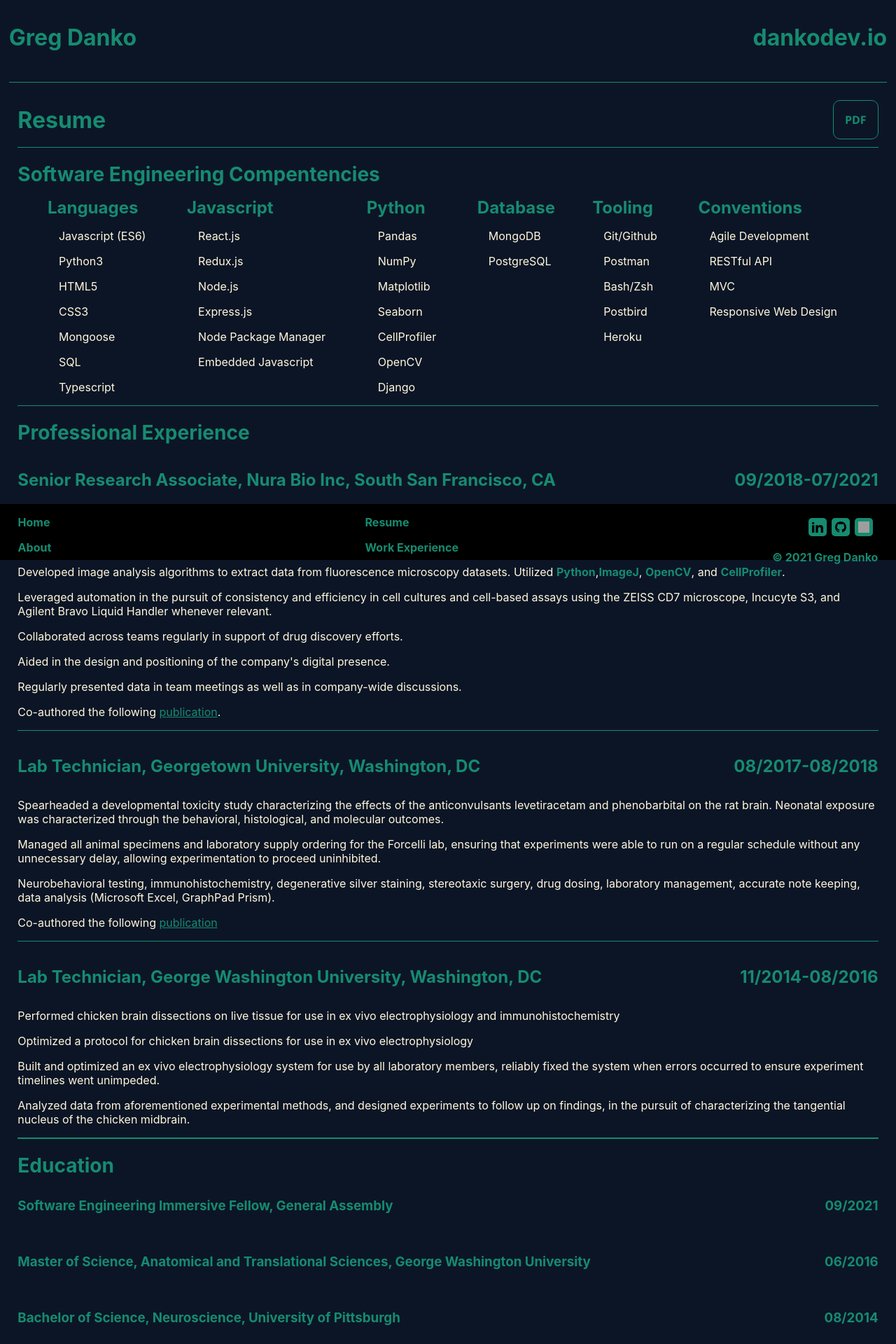
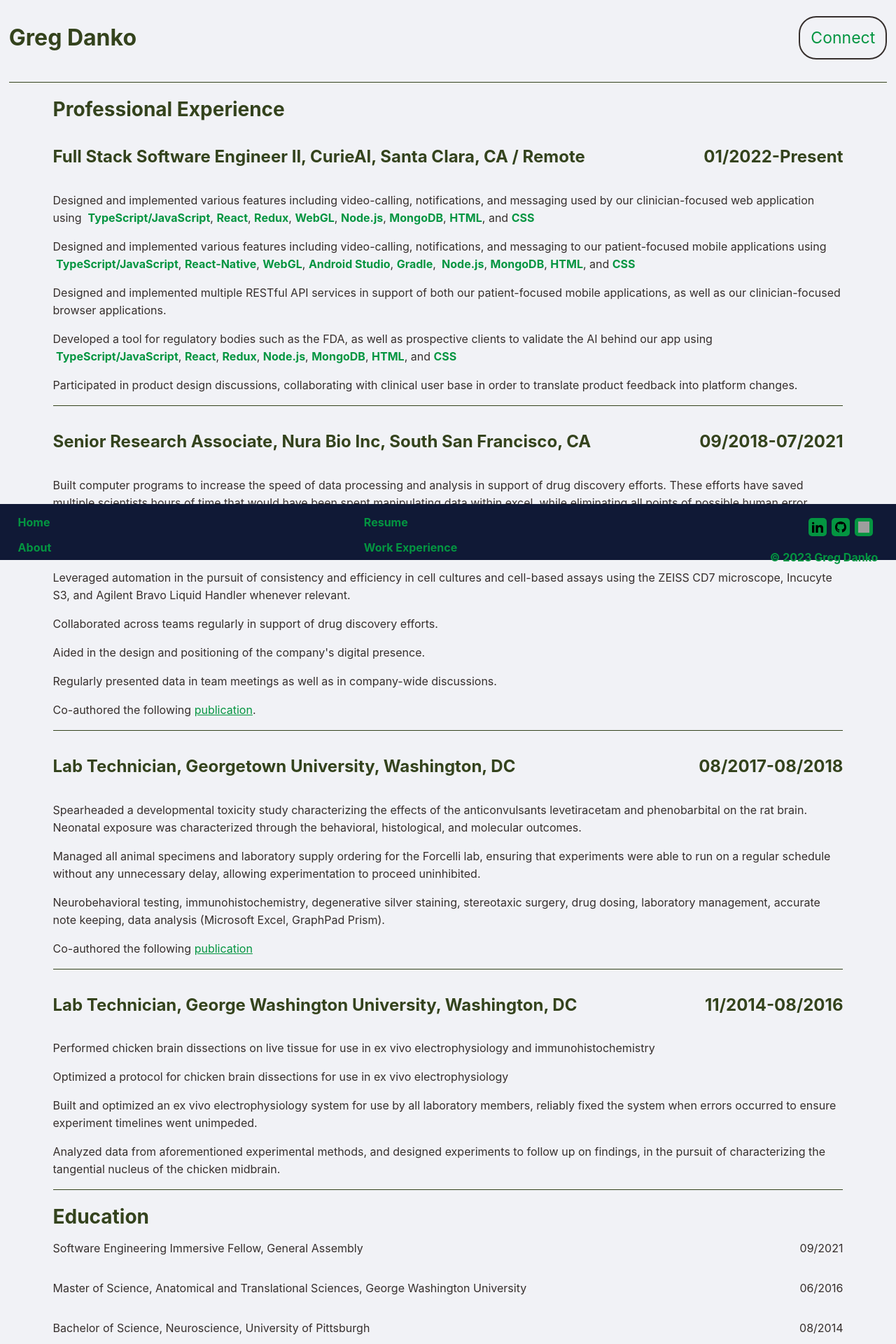
Before and after one commit to gregdanko92/portfolio_v1, a React (Create React App) app: page /work_experience in a window 1280 px wide. Shown: the top 1920 px of the page at 70% size. Built offline with nearby package versions, Linux system fonts and the light colour scheme; grey boxes are pictures that could not be loaded.

Commit message:
node version

```diff
--- a/package.json
+++ b/package.json
@@ -2,6 +2,9 @@
   "name": "resume-site",
   "version": "0.1.0",
   "private": true,
+  "engines": {
+    "node": "16.x"
+  },
   "dependencies": {
     "@react-pdf-viewer/core": "^2.4.1",
     "@react-pdf-viewer/default-layout": "^2.9.1",
--- a/public/index.html
+++ b/public/index.html
@@ -28,7 +28,7 @@
       work correctly both with client-side routing and a non-root public URL.
       Learn how to configure a non-root public URL by running `npm run build`.
     -->
-    <title>dankodev.io</title>
+    <title>Greg Danko</title>
   </head>
   <body>
     <noscript>You need to enable JavaScript to run this app.</noscript>
--- a/src/App.css
+++ b/src/App.css
@@ -1,28 +1,33 @@
 .App {
 
   overscroll-behavior:none;
-  overflow:hidden;
+  /* overflow:hidden; */
 }
 a {
-  color: #168b70;
+  color: #049541;
 
 }
 a:visited {
-  color: #168b70;;
+  color: #049541;;
   font-style: italic;
 }
 body {
   /* height:60%; */
-  background-color:#0c1526;
-  color:  #168b70;;
+  background-color:#f1f2f6;
+  color:  #34431d;;
   padding:1%;
   /* min-height: 100%; */
 
 }
 
+h1{
+  color:#34431d;;
+}
+
 .site-header {
+
   align-items: center;
-  color: #168b70;;
+  color: #34431d;;
   margin: 0%;
   height:10vh;
   width:100%;
@@ -31,7 +36,7 @@
   justify-content:space-between;
   padding: 0%;
   padding-bottom:1.5em;
-  border-bottom:  #168b70;;
+  border-bottom:  #34431d;;
   border-style:solid;
   border-width: 0em;
   border-bottom-width: 0.1em;
@@ -44,8 +49,8 @@
 
 
 footer {
-  background-color: rgb(0, 0, 0);
-  color: #168b70;;
+  background-color: #101936;
+  color: #049541;;
   height:10vh;
   width:100vw;
   margin-top:100%;
@@ -73,7 +78,7 @@
   width:16;
   padding: 5px;
   margin-top:20px;
-  background-color: #168b70;;
+  background-color: #049541;;
   border-radius: 5px;
   margin-right:7px;
   transition:1s;
@@ -91,7 +96,7 @@
   font-family:'Segoe UI', 'Roboto', 'Oxygen', 'Ubuntu', 'Cantarell', 'Fira Sans', 'Droid Sans', 'Helvetica Neue', sans-serif;
   font-weight: bold;
   text-decoration: none;
-  border: 1px solid #168b70;
+  border: 1px solid #34431d;
   padding: 2vh;
   margin-bottom:3vh;
   border-radius: 10px;
@@ -104,7 +109,7 @@
 }
 .resume-top {
     align-items: center;
-    color: #168b70;;
+    color: #34431d;;
     margin: 0%;
     height:10vh;
     width:100%;
@@ -119,25 +124,18 @@
 
   .about-content{
     margin: 0%, 6% 3% 0%;
-    color:#168b70;
+    color:#34431d;
     overflow: scroll;
     height:60em;
   }
 .job-block-header{
   align-items: center;
-    color: #168b70;;
-    margin: 0% 0%;
-    height:10vh;
+    color: #34431d;;
     width:100%;
     display:flex;
     flex-flow:row wrap;
     justify-content:space-between;
-    /* padding: 0%;
-    margin-right:5%; */
     scroll-snap-type:mandatory;
-    top:0;
-    left:0;
-    right:0;
 }
 .resume-body{
   height:120em;
@@ -172,7 +170,7 @@
   font-weight:bolder;
 }
 strong{
-  color:#168b70;
+  color:#049541;
 }
 .pdf-container{
   width:100vw;
@@ -197,7 +195,7 @@
   width:16px;
   padding: 5px;
   margin-top:20px;
-  background-color: #168b70;;
+  background-color: #049541;;
   border-radius: 5px;
   margin-right:7px;
   transition:1s;
@@ -220,7 +218,6 @@
   font-size: 1.75em;
   font-weight:bold;
   padding-top:0.75em;
-  border-top: 1px solid #168b70;
 }
 
 h2 {
@@ -235,11 +232,12 @@
 }
 
 .one-job{
-  border-bottom: 1px solid #168b70;
+  border-bottom: 1px solid #34431d;
 
 }
 .education-section{
-  border-bottom: 1px solid #168b70;
+  border-bottom: 1px solid #34431d;
+  height:35vh
 
 }
 
@@ -266,7 +264,7 @@
 }
 }
 
-h3{
+h3 {
   margin-block-start: 1em;
     margin-block-end: 1em;
 }
@@ -276,3 +274,47 @@
   width:200vw;
   overflow-y: hidden;
 }
+
+.job-description {
+/* padding:0% 5% */
+}
+
+.education-line{
+  display: flex;
+  flex-direction: row;
+  width:100%;
+  justify-content:space-between;
+}
+
+.site-body-container{
+  padding:0% 5%;
+
+
+}
+
+.work-experience-component-container{
+  overflow-y: scroll;
+}
+
+p{
+  line-height:25px;
+  color:#362f2d
+}
+
+.send-message{
+  font-size: 23px;
+  border: solid 2px #362f2d;
+  color:#362f2d;
+  padding:15px;
+  border-radius:25px;
+  transition:1s;
+
+}
+.link-message{
+  text-decoration: none;
+}
+
+.send-message:hover{
+  background-color:#049541;
+  transition:1s;
+}
--- a/src/App.js
+++ b/src/App.js
@@ -14,8 +14,7 @@
   return (
     <div className="App">
       <Header/>
-
-      <body>
+    <div className='site-body-container'>
       <Switch>
           <Route path='//' exact component={Welcome} >
             <Welcome/>
@@ -28,10 +27,6 @@
           <Route path= '/work_experience' exact component={WorkExperience}>
           <WorkExperience/>
           </Route>
-
-          {/* <Route path= '/pdf' exact component={PdfResume}>
-          <PdfResume/>
-          </Route> */}
 
           <Route path= '/resume' exact component={Resume}>
           <Resume/>
@@ -47,8 +42,8 @@
 
 
       </Switch>
+    </div>
       <Footer/>
-        </body>
 
     </div>
   );
--- a/src/components/About.jsx
+++ b/src/components/About.jsx
@@ -18,7 +18,7 @@
             <p>In 2014, I graduated with my Bachelor of Science in neuroscience from the University of Pittsburgh, and followed it up with a Master of Science in Anatomical and Translational Sciences from George Washington University in 2016. Fully intending on a career in neuroscience research, I moved to California to work in drug development after working in neuroscience and pharmacology labs at both George Washington University and Georgetown University. </p>
             <p>Working at Nura Bio from 2018-2021, I learned a lot about the drug development industry, as well as those services that run in parallel with drug development. I came to a personal conclusion that my eye for innovation lies tangential to the pursuit of science, namely in software. Working at the bench exposed me to inefficiences in research that are only evident in the industrial setting, and that these issues could be abated with the proper software solutions. </p>
             <p>I began to automate some internal data processing tasks that otherwise occupied scientists on our team, and this led to my burgoening interest in programming. Armed with only as much as Google and Stack Overflow could take me, I decided to enroll in General Assembly's Software Engineering Immersive program to gain a more thorough understanding of full stack application development</p>
-            <p>I've made a lot of progress in a ~relatively~ short period of time, but I'm always looking to push my horizons further! </p>
+            <p> Since wrapping up the bootcamp, I have taken a position at CurieAI, working as a full stack software engineer. Here I've been able to work on multiple apps targeting both clinicans and thier respective patients. This work has given me exposure to new kinds of database technology, performance monitoring, as well as mobile development, while also working with countless new libraries and frameworks, allowing me to build some pretty cool stuff!</p>
             <p>Feel free to check out my <Link to="/projects">projects</Link>,
                  my <Link to='/resume'>resume</Link>, or <Link to='/contact'>connect</Link> with me directly!</p>
 
--- a/src/components/Footer.jsx
+++ b/src/components/Footer.jsx
@@ -37,7 +37,7 @@
                     </div>
 
 
-                    <h4> © 2021 Greg Danko</h4>
+                    <h4> © 2023 Greg Danko</h4>
                 </div>
 
             </footer>
--- a/src/components/Header.jsx
+++ b/src/components/Header.jsx
@@ -9,8 +9,8 @@
                  to='/'>
                      <h1>Greg Danko</h1></Link>
             </div>
-            <div className='domain-name'>
-                <h1>dankodev.io</h1>
+            <div className='send-message '>
+            <Link to='/contact' className='link-message' href="mailto:gregdanko92@gmail.com">Connect</Link>
             </div>
         </header>
     )
--- a/src/components/PdfResume.jsx
+++ b/src/components/PdfResume.jsx
@@ -5,7 +5,7 @@
     return(
         <div className='resume-image'>
             <iframe onClick="window.open('path', '_blank', 'fullscreen=yes'); return false;"
- width='800' height='800' src="https://docs.google.com/document/d/e/2PACX-1vR2VNXJPbDnKb1L2cAP3jmxFisMHZjeu-KfOdjLYJDe4oFzRyHFPGfCFKhWQS0GaRMXVAW2E2ewHvle/pub?embedded=true"></iframe>
+ width='800' height='800' src="https://docs.google.com/document/d/e/2PACX-1vSWz9mblXoObYCN-4PfE-6MXQyprqocw3Ff3BBh_IW9pwxgVgPWeLVCGNEf1BDXerz3Hp0_csHGeN5R/pub"></iframe>
 </div>
     )
 }
--- a/src/components/Resume.jsx
+++ b/src/components/Resume.jsx
@@ -15,8 +15,8 @@
                     <h1>Resume</h1>
                     <p>Here's a <a
                     // target="_blank"
-                    href='https://docs.google.com/document/d/e/2PACX-1vR2VNXJPbDnKb1L2cAP3jmxFisMHZjeu-KfOdjLYJDe4oFzRyHFPGfCFKhWQS0GaRMXVAW2E2ewHvle/pub'
-                    ><b>PDF copy of my resume</b></a> that you can download, I do try to keep it updated on a regular basis, but please reach out for the most current copy over email at gregdanko92@gmail.com </p>
+                    href='https://docs.google.com/document/d/e/2PACX-1vSWz9mblXoObYCN-4PfE-6MXQyprqocw3Ff3BBh_IW9pwxgVgPWeLVCGNEf1BDXerz3Hp0_csHGeN5R/pub'
+                    ><b>copy of my resume</b></a> that you can download, I do try to keep it updated on a regular basis, but please reach out for the most current copy over email at gregdanko92@gmail.com </p>
                 </div>
 
                 <div className='resume-top-right' >
--- a/src/components/Welcome.jsx
+++ b/src/components/Welcome.jsx
@@ -12,9 +12,7 @@
         <div>
             <body>
                 <h1>Hey there, I'm Greg</h1>
-                <p>I am a full stack engineer based in San Francisco, California</p>
-                <p> After a spending a good amount of time self teaching, and eventually enrolling in a software engineering immersive bootcamp, I'm excited to join the ranks in a proper engineering environment</p>
-                <p>My current stack includes Javascript (React, Express, and Node), Python (Pandas, Flask, and Django), and database technology (MongoDB, SQL) and more</p>
+                <p>I am a full stack engineer based in Los Angeles, California</p>
                 <p>Feel free to check out my detailed <Link to="/work_experience">work experience</Link>,
                  my <Link to='/resume'>resume</Link>, or <Link to='/contact'>connect</Link> with me directly!</p>
             </body>
--- a/src/components/WorkExperience.jsx
+++ b/src/components/WorkExperience.jsx
@@ -1,106 +1,55 @@
 import React from 'react'
 import { useEffect } from 'react';
 
-function WorkExperience(){
+function WorkExperience() {
 
   useEffect(() => {
     window.scrollTo(0, 0)
   }, [])
 
-    return(
+  const getSkillFormatting = (skills) => {
+    let skillString = skills.map(skill => {
+      if (skill === skills[skills.length - 1]) {
+        return <>
+          &nbsp;and <strong>{skill}</strong>
+        </>
+      } else {
+        return <>
+          &nbsp;<strong>{skill}</strong>,
+        </>
+      }
+    })
+    console.log(skillString)
+    return skillString
+  }
 
-            <div className='resume-body'>
-                <div className='resume-top'>
-                    <div className='resume-top-left'>
-                        <h1>Resume</h1>
-                    </div>
-
-                    <div className='resume-top-right' >
-                        <a className='download-cv'
-                        target="_blank"
-                        href='https://docs.google.com/document/d/e/2PACX-1vR2VNXJPbDnKb1L2cAP3jmxFisMHZjeu-KfOdjLYJDe4oFzRyHFPGfCFKhWQS0GaRMXVAW2E2ewHvle/pub'
-                        >PDF</a>
-
-                    </div>
-                </div>
-
-                <div className='professional-experience'>
-                <>Software Engineering Compentencies</>
-            </div>
-                <div className='skill-block-parent'>
-                        <div className='skill-block'>
-                            <div className='skill-block-heading'><strong>Languages</strong></div>
-                            <div className='skills'>
-                                <p>Javascript (ES6)</p>
-                                <p>Python3</p>
-                                <p>HTML5</p>
-                                <p>CSS3</p>
-                                <p>Mongoose</p>
-                                <p>SQL</p>
-                                <p>Typescript</p>
-                            </div>
-                        </div>
-                        <div className='skill-block'>
-                            <div className='skill-block-heading'><strong>Javascript</strong></div>
-                            <div className='skills'>
-                                <p>React.js</p>
-                                <p>Redux.js</p>
-                                <p>Node.js</p>
-                                <p>Express.js</p>
-                                <p>Node Package Manager</p>
-                                <p>Embedded Javascript</p>
-
-                            </div>
-                        </div>
-                        <div className='skill-block'>
-                            <div className='skill-block-heading'><strong>Python</strong></div>
-                            <div className='skills'>
-                                <p>Pandas</p>
-                                <p>NumPy</p>
-                                <p>Matplotlib</p>
-                                <p>Seaborn</p>
-                                <p>CellProfiler</p>
-                                <p>OpenCV</p>
-                                <p>Django</p>
-                            </div>
-                        </div>
-                        <div className='skill-block'>
-                            <div className='skill-block-heading'><strong>Database</strong></div>
-                            <div className='skills'>
-                                <p>MongoDB</p>
-                                <p>PostgreSQL</p>
-                            </div>
-                        </div>
-                        <div className='skill-block'>
-                            <div className='skill-block-heading'><strong>Tooling</strong></div>
-                            <div className='skills'>
-                                <p>Git/Github</p>
-                                <p>Postman</p>
-                                <p>Bash/Zsh</p>
-                                <p>Postbird</p>
-                                <p>Heroku</p>
-                            </div>
-                        </div>
-                        <div className='skill-block'>
-                            <div className='skill-block-heading'><strong>Conventions</strong></div>
-                            <div className='skills'>
-                                <p>Agile Development</p>
-                                <p>RESTful API</p>
-                                <p>MVC</p>
-                                <p>Responsive Web Design</p>
-                            </div>
-                        </div>
-                </div>
+  return (
+    <div className='work-experience-component-container'>
 
       <div className='professional-experience'>
         <>Professional Experience</>
+      </div>
+
+
+      <div className="one-job">
+        <div className='job-block-header'>
+          <h2>Full Stack Software Engineer II, CurieAI, Santa Clara, CA /  Remote</h2> <h2>01/2022-Present</h2>
+        </div>
+        <div className='job-description'>
+          <p>Designed and implemented various features including video-calling, notifications, and messaging used by our clinician-focused web application using {getSkillFormatting(['TypeScript/JavaScript', 'React', 'Redux', 'WebGL', 'Node.js', 'MongoDB', 'HTML', 'CSS'])} </p>
+          <p>Designed and implemented various features including video-calling, notifications, and messaging to our patient-focused mobile applications using {getSkillFormatting(['TypeScript/JavaScript', 'React-Native', 'WebGL', 'Android Studio', 'Gradle', ' Node.js', 'MongoDB', 'HTML', 'CSS'])} </p>
+          <p>Designed and implemented multiple RESTful API services in support of both our patient-focused mobile applications, as well as our clinician-focused browser applications.</p>
+          <p>Developed a tool for regulatory bodies such as the FDA, as well as prospective clients to validate the AI behind our app using {getSkillFormatting(['TypeScript/JavaScript', 'React', 'Redux', 'Node.js', 'MongoDB', 'HTML', 'CSS'])}  </p>
+          <p>Participated in product design discussions, collaborating with clinical user base in order to translate product feedback into platform changes.</p>
+        </div>
+
       </div>
 
       <div className="one-job">
         <div className='job-block-header'>
           <h2>Senior Research Associate, Nura Bio Inc, South San Francisco, CA</h2> <h2>09/2018-07/2021</h2>
         </div>
-
+        <div className='job-description'>
           <p>Built computer programs to increase the speed of data processing and analysis in support of drug discovery efforts. These efforts have saved multiple scientists hours of time that would have been spent manipulating data within excel, while eliminating all points of possible human error. These programs were developed using <strong>Python</strong> , <strong> NumPy</strong>, <strong> Pandas</strong>, and <strong>Seaborn</strong>.</p>
           <p>Developed image analysis algorithms to extract data from fluorescence microscopy datasets. Utilized <strong>Python</strong>,<strong>ImageJ</strong>, <strong>OpenCV</strong>, and <strong>CellProfiler</strong>.</p>
           <p>Leveraged automation in the pursuit of consistency and efficiency in cell cultures and cell-based assays using the ZEISS CD7 microscope, Incucyte S3, and Agilent Bravo Liquid Handler whenever relevant.</p>
@@ -108,6 +57,7 @@
           <p>Aided in the design and positioning of the company's digital presence.</p>
           <p>Regularly presented data in team meetings as well as in company-wide discussions.</p>
           <p>Co-authored the following <a href="https://www.sciencedirect.com/science/article/pii/S2211124720309840">publication</a>.</p>
+        </div>
 
       </div>
 
@@ -115,7 +65,7 @@
         <div className='job-block-header'>
           <h2>Lab Technician, Georgetown University, Washington, DC</h2> <h2>08/2017-08/2018</h2>
         </div>
-
+        <div className='job-description'>
           <p>
             Spearheaded a developmental toxicity study characterizing the effects of the anticonvulsants levetiracetam and phenobarbital on the rat brain. Neonatal exposure was characterized through the behavioral, histological, and molecular outcomes.</p>
           <p>
@@ -127,42 +77,35 @@
           <p>Co-authored the following <a href="https://pubmed.ncbi.nlm.nih.gov/30261353/">publication</a></p>
 
         </div>
+      </div>
 
       <div className="one-job">
         <div className='job-block-header'>
           <h2>Lab Technician, George Washington University, Washington, DC</h2> <h2>11/2014-08/2016</h2>
         </div>
-
-                        <p>
-                        Performed chicken brain dissections on live tissue for use in ex vivo electrophysiology and immunohistochemistry
-                        </p>
-
-                        <p>
-                        Optimized a protocol for chicken brain dissections for use in ex vivo electrophysiology
-                        </p>
-
-                        <p>
-                        Built and optimized an ex vivo electrophysiology system for use by all laboratory members, reliably fixed the system when errors occurred to ensure experiment timelines went unimpeded.
-                        </p>
-
-                        <p>
-                        Analyzed data from aforementioned experimental methods, and designed experiments to follow up on findings, in the pursuit of characterizing the tangential nucleus of the chicken midbrain.
-                        </p>
-
+        <div className='job-description'>
+        <p>Performed chicken brain dissections on live tissue for use in ex vivo electrophysiology and immunohistochemistry </p>
+        <p>Optimized a protocol for chicken brain dissections for use in ex vivo electrophysiology </p>
+        <p>Built and optimized an ex vivo electrophysiology system for use by all laboratory members, reliably fixed the system when errors occurred to ensure experiment timelines went unimpeded.</p>
+        <p> Analyzed data from aforementioned experimental methods, and designed experiments to follow up on findings, in the pursuit of characterizing the tangential nucleus of the chicken midbrain.</p>
+      </div>
       </div>
 
       <div className='education-section'>
         <div className='professional-experience'>
           <>Education</>
         </div>
-                    <div className='job-block-header'>
-                        <h3>Software Engineering Immersive Fellow, General Assembly</h3> <h3>09/2021</h3>
+        <div className='job-description'>
+
+        <div className='education-line'>
+          <p>Software Engineering Immersive Fellow, General Assembly</p> <p>09/2021</p>
         </div>
-                    <div className='job-block-header'>
-                        <h3>Master of Science, Anatomical and Translational Sciences, George Washington University</h3> <h3>06/2016</h3>
+        <div className='education-line'>
+        <p>Master of Science, Anatomical and Translational Sciences, George Washington University</p> <p>06/2016</p>
         </div>
-                    <div className='job-block-header'>
-                        <h3>Bachelor of Science, Neuroscience, University of Pittsburgh</h3> <h3>08/2014</h3>
+        <div className='education-line'>
+        <p>Bachelor of Science, Neuroscience, University of Pittsburgh</p> <p>08/2014</p>
+        </div>
         </div>
       </div>
 
```
Lines whose indentation alone changed are shown as unchanged.
